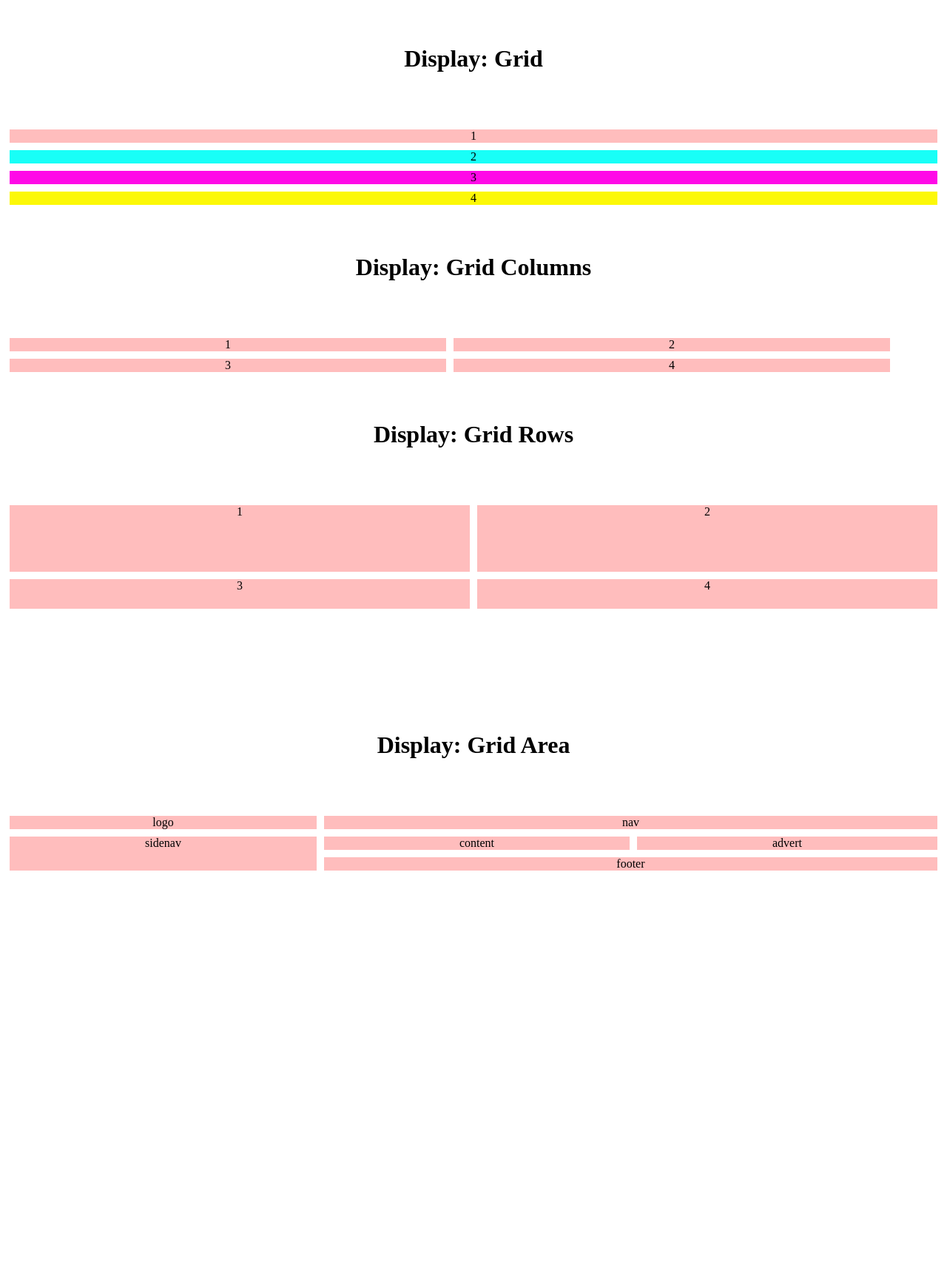
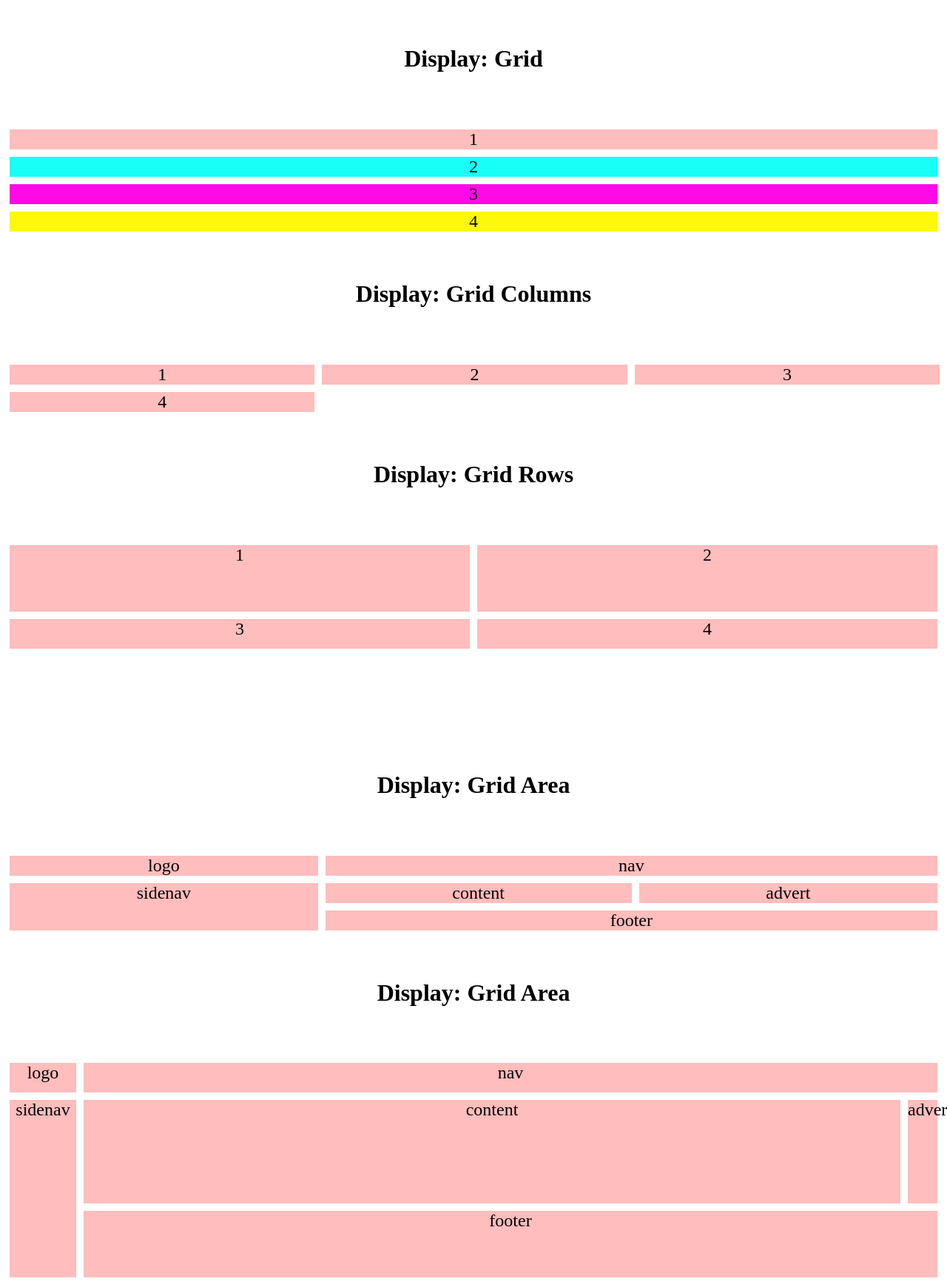
Before and after one commit to KenzoVictor/Senac-Html-e-CSS, a plain HTML site: page html/grid.html in a window 1280 px wide. Shown: the whole page at 74% size. Before the commit the page ends 1190 px from the top, so only its background shows below. Drawn offline with Linux system fonts and the light colour scheme.

Commit message:
"aula 9"

```diff
--- a/css/grid.css
+++ b/css/grid.css
@@ -6,7 +6,7 @@
     margin: 5px;
     background: #ffbdbd;
     text-align: center;
-    font-size: medium;
+    font-size: 1.5em;
 }
 #griddisplay{
     padding-top: 40px;
@@ -23,7 +23,7 @@
     background: #fcf808;
 }
 .grid-columns{
-    grid-template-columns: 600px 600px;
+    grid-template-columns: 33vw 33vw 33vw;
 }
 .grid-rows{
     grid-template-rows: 100px repeat(3, 50px);
@@ -54,3 +54,11 @@
     "sidenav footer footer"
     ;
 }
+.grid-template{
+    grid-template:
+    "logo nav nav" 50px
+    "sidenav content advert" 150px
+    "sidenav footer footer" 100px
+    / 100px 1fr 50px
+    ;
+}
--- /dev/null
+++ b/css/map.css
@@ -0,0 +1,40 @@
+*{
+    padding: 0px;
+}
+.grid{
+    padding-top: 50px;
+    display: grid;
+}
+.it{
+    background: rgb(255, 150, 150);
+    margin: 5px;
+    text-align: center;
+    font-size: 1.3em;
+}
+.header{
+    grid-area: header;
+}
+.nav{
+    grid-area: nav;
+}
+.content-main{
+    grid-area: content-main;
+}
+.content-right{
+    grid-area: content-right;
+}
+.content-left{
+    grid-area: content-left;
+}
+.footer{
+    grid-area: footer;
+}
+.grid-areas{
+    grid-template:
+    "header header header" 100px
+    "nav nav nav" 40px
+    "content-left content-main content-right" 350px
+    "footer footer footer" 60px
+    / 0.5fr 2fr 0.5fr
+    ;
+}
--- /dev/null
+++ b/css/map2.0.css
@@ -0,0 +1,67 @@
+*{
+    color: aliceblue;
+    font-weight: 500;
+    font-size: 20px;
+    background-color: rgb(62, 62, 62);
+}
+.grid{
+    display: grid;
+    padding-top: 50px;
+}
+.it{
+    text-align: center;
+    background: rgb(82, 82, 82);
+    margin: 10px;
+    border-radius: 10px;
+    text-align: center;
+    font-size: 1.3em;
+}
+.grid-areas{
+    grid-template:
+    "header header header" 150px
+    "nav section aside" 450px
+    "footer footer footer" 100px
+    / 100px 1fr 100px
+    ;
+}
+.header{
+    padding-top: 50px;
+    grid-area: header;
+}
+.nav{
+    padding-top: 25px;
+    grid-area: nav;
+}
+.section{
+    display: grid;
+    grid-template-rows: 100px 1fr 100px;
+    grid-area: section;
+}
+
+.it1 {
+    text-align: center;
+    align-items: center;
+    justify-content: center;
+    background-color: rgb(153, 153, 153);
+    border-radius: 10px;
+    z-index: 2;
+    margin: 5px;
+}
+
+.aside{
+    padding-top: 25px;
+    grid-area: aside;
+}
+.footer{
+    padding-top: 20px;
+    grid-area: footer;
+}
+ .header-section{
+    padding-top: 35px;
+}
+.article-section{
+    padding-top: 80px;
+}
+.footer-section{
+    padding-top: 35px;
+}
--- a/html/grid.html
+++ b/html/grid.html
@@ -45,5 +45,16 @@
         <div class="item footer">footer</div>
     </section>
 </div>
+<div>
+    <h1 id="griddisplay">Display: Grid Area</h1>
+    <section class="grid grid-template">
+        <div class="item logo">logo</div>
+        <div class="item nav">nav</div>
+        <div class="item content">content</div>
+        <div class="item sidenav">sidenav</div>
+        <div class="item advert">advert</div>
+        <div class="item footer">footer</div>
+    </section>
+</div>
 </body>
 </html>
```
Also changed, not shown: html/map.html (added, +21 -0 lines), html/map2.0.html (added, +25 -0 lines).
